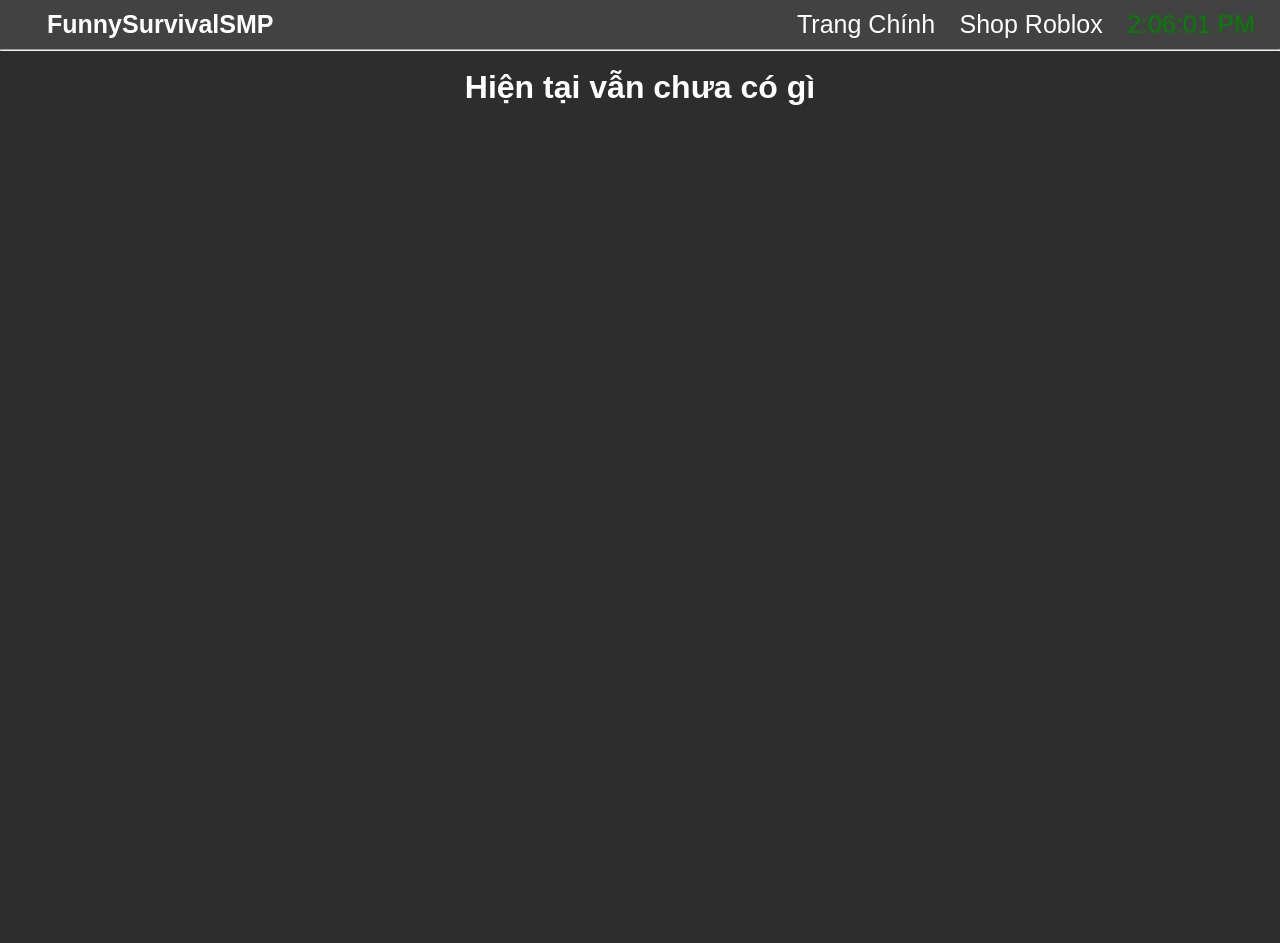
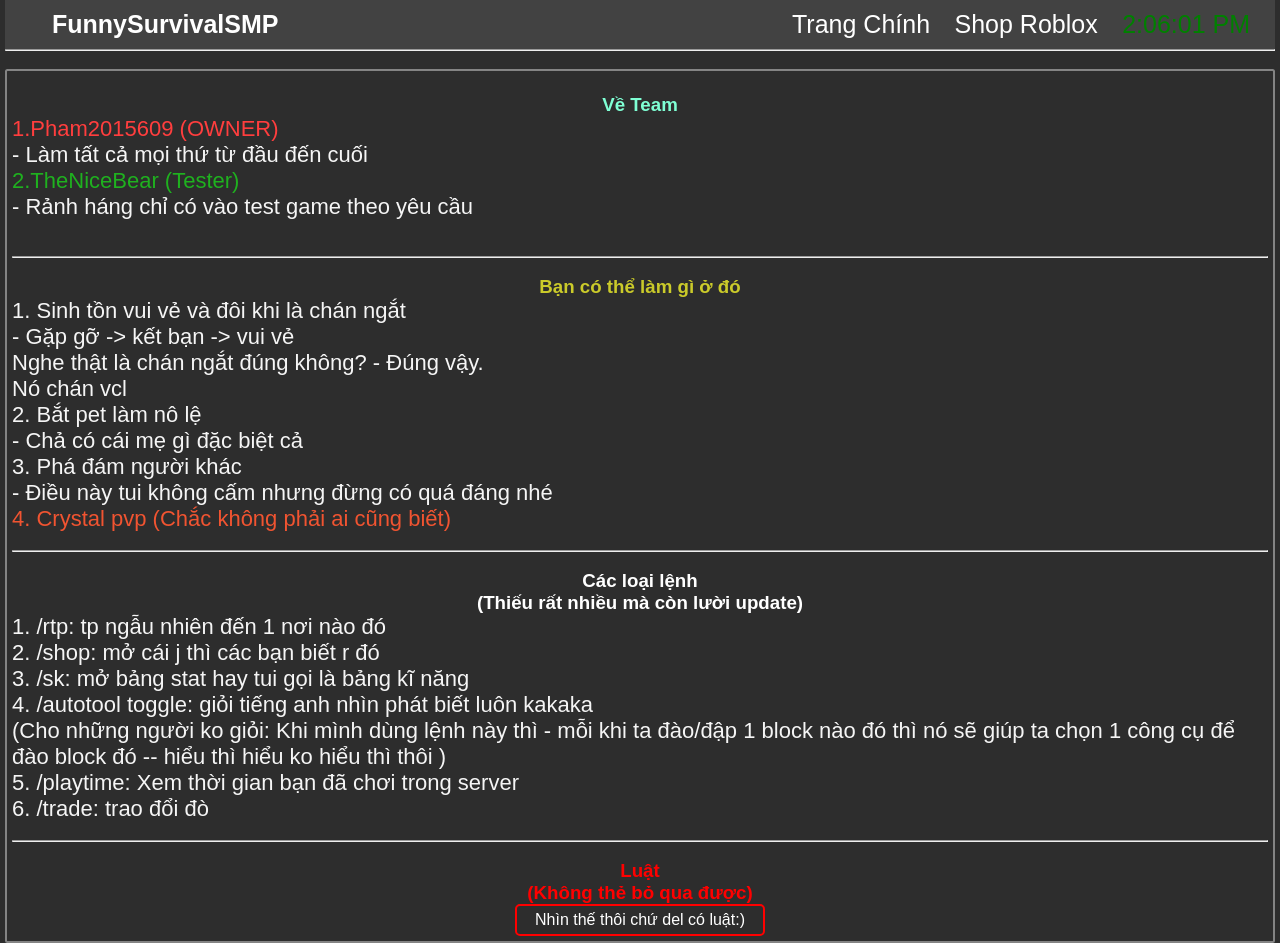
Before and after one commit to fnsurvival/fnsurvival.github.io, a PHP site: page / in a window 1280 px wide. Before the commit the page ends 105 px from the top, so only its background shows below. Run offline with PHP 8.4, Linux system fonts and the light colour scheme; some libraries are stand-ins or nearby versions.

Commit message:
Added some sth in main index

```diff
--- a/css/ao21b20z/require.css
+++ b/css/ao21b20z/require.css
@@ -128,9 +128,6 @@ footer {
     -ms-transform: translate(-50%, -50%);
     -o-transform: translate(-50%, -50%);
 }
-body {
-    user-select: none;
-}
 * {
     margin: 0;
     padding: 0;
--- a/css/scrol.css
+++ b/css/scrol.css
@@ -13,6 +13,3 @@ body::-webkit-scrollbar-thumb, textarea::-webkit-scrollbar-thumb {
 	-webkit-box-shadow: inset 0 0 6px rgba(0,0,0,.3);
 	background-color: #555;
 }
-body {
-    user-select: none;
-}
--- a/css/style.css
+++ b/css/style.css
@@ -5,7 +5,8 @@
     color: white;
 }
 body {
-    background-color: rgb(45, 45, 45) !important;
+    background-color: rgb(45, 45, 45);
+    padding-inline: 5px;
 }
 /* FONT */
 p, a, ol, li, button {
@@ -19,10 +20,10 @@ p, a {
 /* LAOD PAGE */
 #out-loader {
     display: block;
-    background-color: #2d2d2d;
+    background-color: #000000;
 }
 #loader {
-    background-color: #2d2d2d;
+    background-color: rgb(45, 45, 45);
     position: absolute;
     left: 50%;
     top: 45%;
@@ -30,9 +31,9 @@ p, a {
     width: 120px;
     height: 120px;
     margin: -76px 0 0 -76px;
-    border: 16px solid #797979;
+    border: 16px solid #393939;
     border-radius: 50%;
-    border-top: 16px solid #3d3f3b0d;
+    border-top: 16px solid #ffffff;
     -webkit-animation: spin 2s linear infinite;
     animation: spin 2s linear infinite;
     transform: translate(-50%, -50%);
@@ -88,89 +89,11 @@ p, a {
     display: none;
     color: black;
 }
-#ServerIP {
-    text-align: center !important;
-    color: #fff;
-    outline: 1px solid whitesmoke;
-    border: none;
-    width: 200.5px;
-    height: 30px;
-    font-size: 20px;
+p {
+    font-size: 22px;
+}
+.container {
+    border: 2px solid rgb(132, 132, 132);
+    border-radius: 2.5px;
     padding: 5px;
-    border-top-right-radius: 4px;
-    border-top-left-radius: 4px;
-    background-color: transparent;
 }
-.btn2 {
-    border: none;
-    border: 1px solid whitesmoke;
-    border-bottom-right-radius: 4px;
-    border-bottom-left-radius: 4px;
-    outline: none;
-    width: 200.5px;
-    padding: 0.5px;
-    font-size: 20px;
-    top: 50%;
-    left: 50%;
-    background-image: linear-gradient(to right, rgb(126, 126, 126), rgb(45, 45, 45) 20% 80%, rgb(126, 126, 126));
-    height: 30px;
-    cursor: pointer;
-}
-@keyframes fadein {
-    0% {
-        opacity: 0;
-        color: rgb(45, 45, 45);
-    }
-    50% {
-        opacity: 0.5;
-        color: rgb(122, 122, 122);
-    }
-    100% {
-        opacity: 1;
-        color: white;
-    }
-}
-.tip {
-    position: relative;
-    display: inline-block;
-    color: black;
-}
-.tip .tiptext {
-    visibility: hidden;
-    width: 140px;
-    background-color: #555;
-    color: black;
-    text-align: center;
-    padding: 5px;
-    box-shadow: rgba(0, 0, 0, 2) 0px 0px 10px;
-    border: 1px solid rgb(148, 144, 144);
-    border-radius: 3px;
-    position: absolute;
-    z-index: 1;
-    bottom: 150%;
-    left: 50%;
-    margin-left: -75px;
-    opacity: 0;
-    transition: opacity 0.3s;
-    -webkit-border-radius: 3px;
-    -moz-border-radius: 3px;
-    -ms-border-radius: 3px;
-    -o-border-radius: 3px;
-}
-.tip .tiptext::after {
-    content: "";
-    position: absolute;
-    top: 100%;
-    left: 50%;
-    margin-left: -5px;
-    border-width: 5px;
-    border-style: solid;
-    border-color: #555 transparent transparent transparent;
-    outline: none;
-    color: black;
-}
-.tip:hover .tiptext {
-    visibility: visible;
-    opacity: 1;
-    color: rgb(255, 255, 255);
-}
--- a/index.html
+++ b/index.html
@@ -25,7 +25,6 @@
             padding: 0 auto;
             background-color: rgb(45, 45, 45);
             color: rgb(231, 231, 231);
-            user-select: none;
         }
     </style>
     <title>Funny survival</title>
@@ -55,11 +54,26 @@
         <!--   END TOP BAR   -->
         <hr><br>
         <div>
-            <div>
+            <div class="container">
                 <!-- CONTENT PAGE -->
-                <h1 style="text-align: center;">Hiện tại vẫn chưa có gì</h1>
-
-
+                <br>
+                <h3 style="text-align: center; color: aquamarine;">Về Team</h3>
+                <p style="color: rgb(255, 62, 62);">1.Pham2015609 (OWNER)</p>
+                <p>- Làm tất cả mọi thứ từ đầu đến cuối</p>
+                <p style="color: rgb(31, 177, 31);">2.TheNiceBear (Tester)</p>
+                <p>- Rảnh háng chỉ có vào test game theo yêu cầu</p><br>
+                <br><hr><br>
+                <h3 style="text-align: center; color: rgb(203, 203, 42);">Bạn có thể làm gì ở đó</h3>
+                <p>1. Sinh tồn vui vẻ và đôi khi là chán ngắt <br> - Gặp gỡ -> kết bạn -> vui vẻ <br> Nghe thật là chán ngắt đúng không? - Đúng vậy. <br>Nó chán vcl</p>
+                <p>2. Bắt pet làm nô lệ <br> - Chả có cái mẹ gì đặc biệt cả</p>
+                <p>3. Phá đám người khác <br> - Điều này tui không cấm nhưng đừng có quá đáng nhé</p>
+                <p style="color: rgb(241, 84, 49);">4. Crystal pvp (Chắc không phải ai cũng biết)</p>
+                <br><hr><br>
+                <h3 style="text-align: center;">Các loại lệnh <br>(Thiếu rất nhiều mà còn lười update)</h3>
+                <p>1. /rtp: tp ngẫu nhiên đến 1 nơi nào đó <br>2. /shop: mở cái j thì các bạn biết r đó <br>3. /sk: mở bảng stat hay tui gọi là bảng kĩ năng <br>4. /autotool toggle: giỏi tiếng anh nhìn phát biết luôn kakaka <br> (Cho những người ko giỏi: Khi mình dùng lệnh này thì - mỗi khi ta đào/đập 1 block nào đó thì nó sẽ giúp ta chọn 1 công cụ để đào block đó -- hiểu thì hiểu ko hiểu thì thôi ) <br>5. /playtime: Xem thời gian bạn đã chơi trong server <br>6. /trade: trao đổi đò </p>
+                <br><hr><br>
+                <h3 style="text-align: center; color: Red;">Luật <br>(Không thẻ bỏ qua được)</h3>
+                <div style="margin:auto;border:2px solid red;border-radius:5px;text-align:center;padding:5px;width:250px;">Nhìn thế thôi chứ del có luật:)</div>
             </div>
             <div id="contextMenu" class="context-menu" style="display:none">
                 <ul>
@@ -72,5 +86,4 @@
         </div>
     </div>
 </body>
-
 </html>
```
